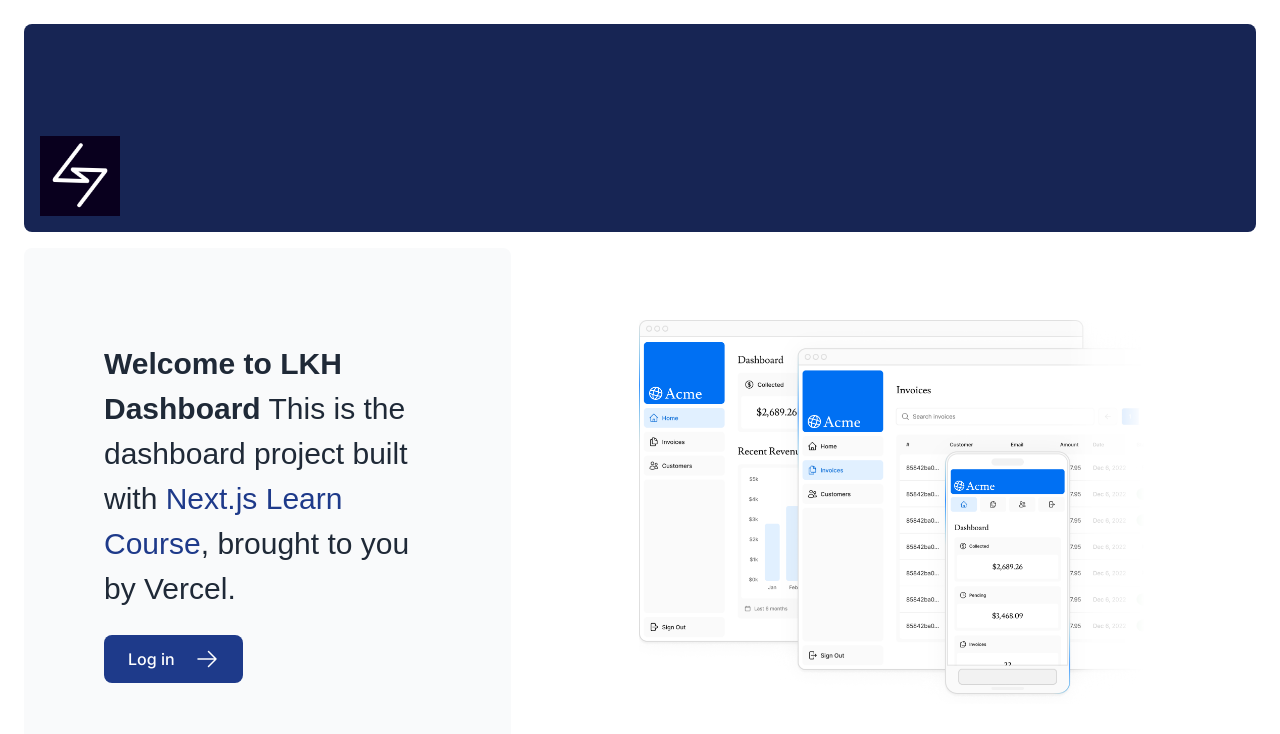
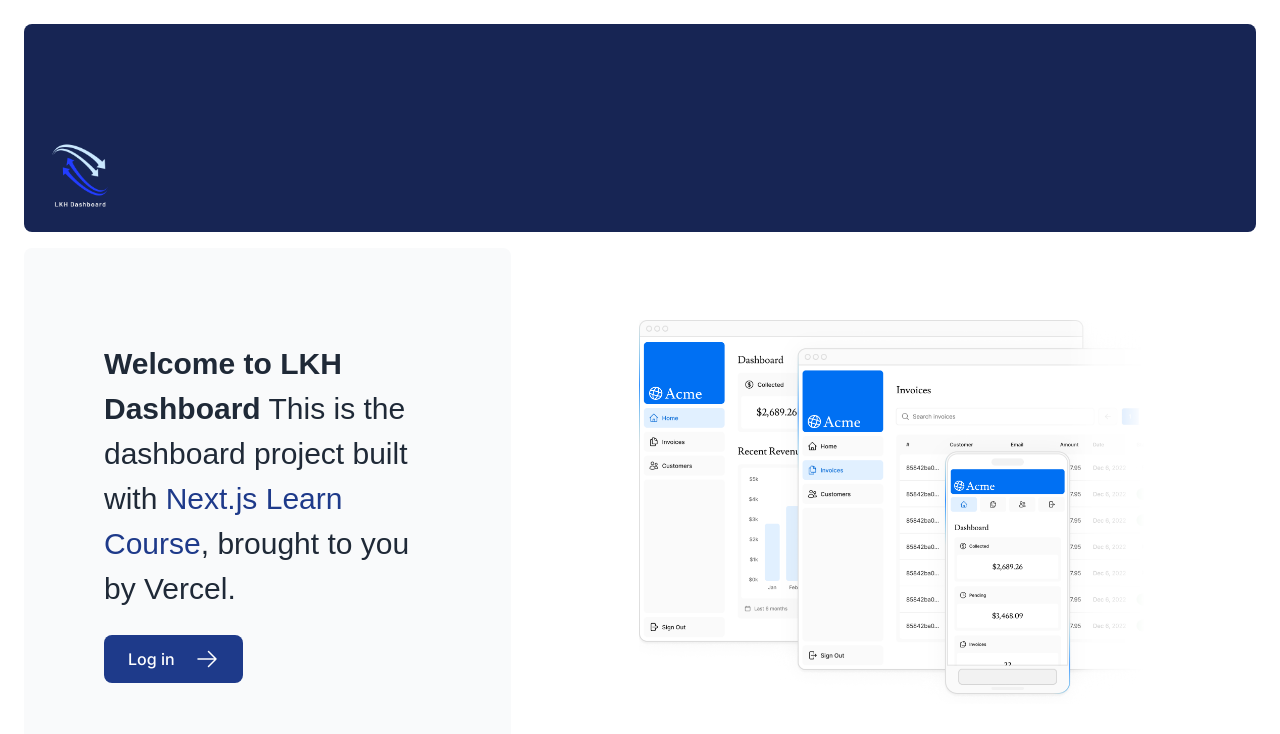
Before and after one commit to linkhanthtel/nextjs-dashboard, a Next.js app: page / in a window 1280 px wide. Shown: the top 734 px of the page. Built offline with nearby package versions, Linux system fonts and the light colour scheme; a web font is replaced by a local one.

Commit message:
Logo Updated

```diff
--- a/app/dashboard/invoices/page.tsx
+++ b/app/dashboard/invoices/page.tsx
@@ -8,9 +8,7 @@
 import { fetchInvoicesPages } from '@/app/lib/data';
 import { Metadata } from 'next';
 
-export const metadata: Metadata = {
-  title: 'Invoices | Acme Dashboard',
-};
+//Metadata
 
 export default async function Page({
   searchParams,
--- a/app/login/page.tsx
+++ b/app/login/page.tsx
@@ -10,7 +10,7 @@
           <div className="w-32 text-white md:w-36">
             {/* <AcmeLogo /> */}
             <Image
-              src="/logofornav.png"
+              src="/logo.png"
               width={50}
               height={50}
               alt="Logo"
--- a/app/page.tsx
+++ b/app/page.tsx
@@ -10,7 +10,7 @@
     <main className="flex min-h-screen flex-col p-6">
       <div className="flex h-20 shrink-0 items-end rounded-lg bg-blue-950 p-4 md:h-52">
         <Image
-          src="/logofornav.png"
+          src="/logo.png"
           width={80}
           height={90}
           alt="Logo"
--- a/app/ui/dashboard/sidenav.tsx
+++ b/app/ui/dashboard/sidenav.tsx
@@ -15,7 +15,7 @@
         <div className="w-32 text-white md:w-40">
           {/* <AcmeLogo /> */}
           <Image
-              src="/logofornav.png"
+              src="/logo.png"
               width={50}
               height={50}
               alt="Logo"
```
Also changed, not shown: public/logo.png (added).
